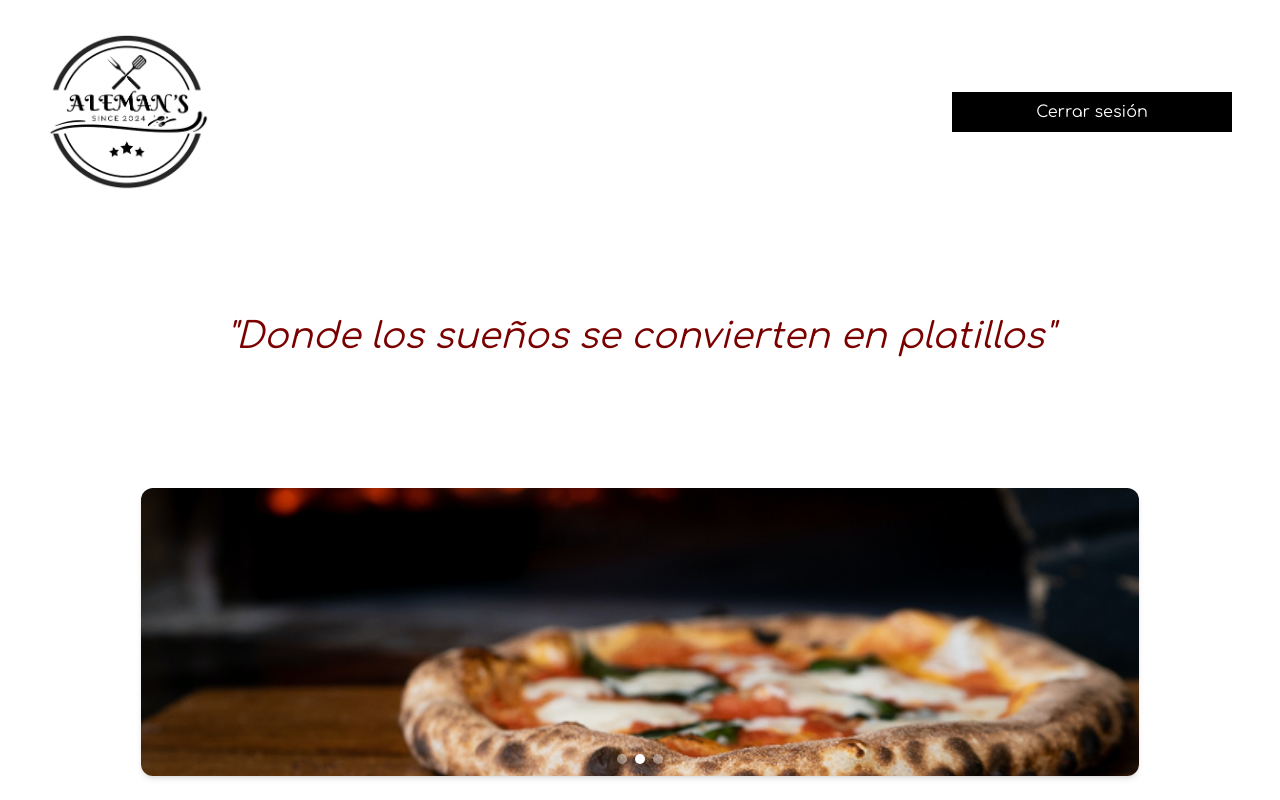
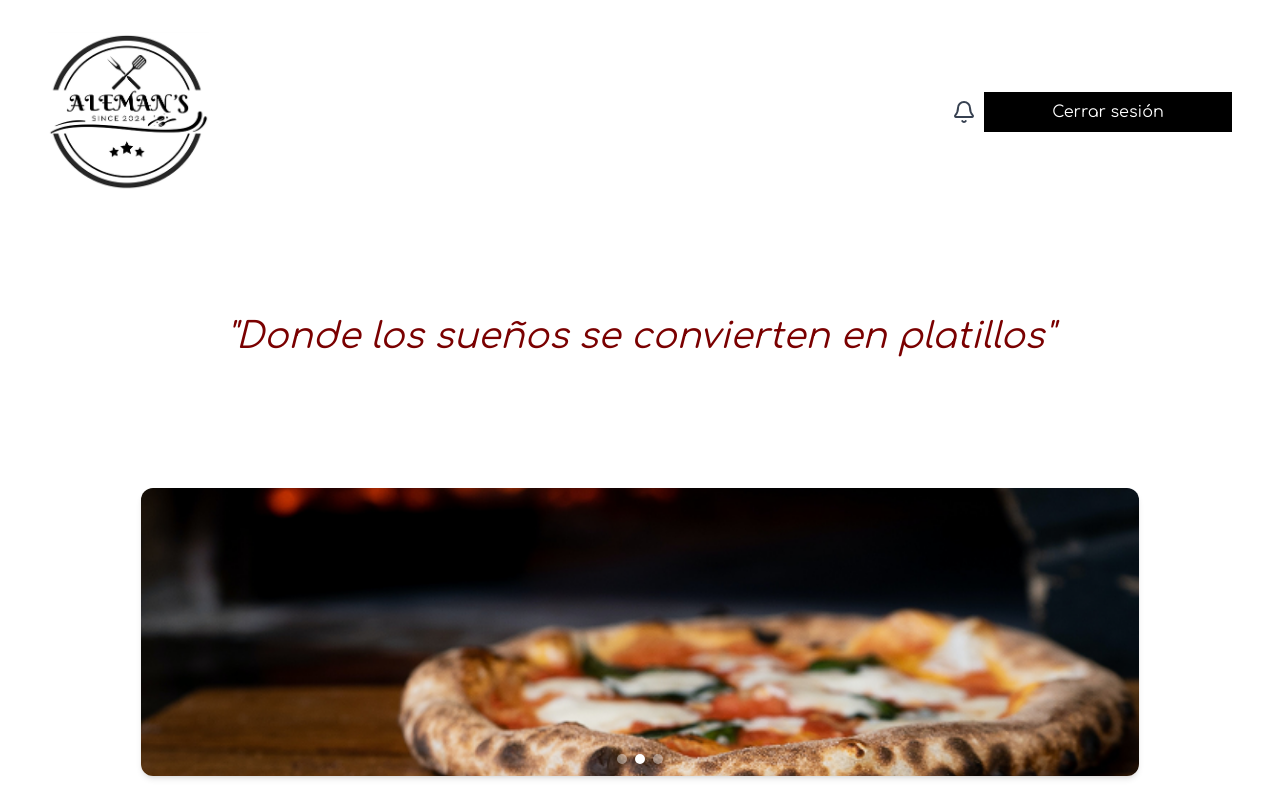
Before and after one commit to gastrobaralemans/frontend, a React (Vite) app: page / in a window 1280 px wide. Shown: the top 800 px of the page. Built offline with nearby package versions, Linux system fonts and the light colour scheme; sample sign-in values are in the browser's storage.

Commit message:
agregando norificaciones para las reservas

```diff
--- a/package.json
+++ b/package.json
@@ -15,6 +15,7 @@
     "@tailwindcss/vite": "^4.1.3",
     "axios": "^1.8.4",
     "flowbite": "^3.1.2",
+    "lucide-react": "^0.508.0",
     "react": "^19.0.0",
     "react-dom": "^19.0.0",
     "react-router-dom": "^7.5.0",
--- a/src/layouts/nav.jsx
+++ b/src/layouts/nav.jsx
@@ -1,7 +1,10 @@
-import React from "react";
+import React, { useState } from "react";
 import { Link, useNavigate } from "react-router-dom";
+import axios from "axios";
+import { Bell } from "lucide-react";
 import Button from "../components/auth/button";
-const Nav =() => {
+
+const Nav = () => {
     const token = localStorage.getItem("token");
     const nombre = localStorage.getItem("nombre");
     const navigate = useNavigate();
@@ -11,21 +14,87 @@ const Nav =() => {
         localStorage.removeItem("nombre");
         navigate("/login");
     };
-    return(
+
+    const [notis, setNotis] = useState([]);
+    const [mostrarModal, setMostrarModal] = useState(false);
+
+    const obtenerNotis = async () => {
+        const token = localStorage.getItem("token");
+        if (!token) return;
+
+        try {
+            const response = await axios.get("http://localhost:8080/api/reservas/notificaciones", {
+                headers: {
+                    Authorization: `Bearer ${token}`,
+                },
+            });
+            setNotis(response.data);
+            setMostrarModal(true);
+        } catch (error) {
+            console.error("Error cargando notificaciones", {
+                message: error.message,
+                name: error.name,
+                code: error.code,
+                config: error.config,
+                request: error.request,
+                response: error.response,
+            });
+
+        }
+    };
+
+    return (
         <>
             <nav className="flex items-center justify-between px-8 py-4">
-            <Link to="/"><img src="/public/logotipe.png" alt="logo" className="h-40" /></Link>
+                <Link to="/">
+                    <img src="/public/logotipe.png" alt="logo" className="h-40" />
+                </Link>
                 <div className="flex flex-items justify-center gap-2 w-72">
                     {!token ? (
                         <>
-                        <Button><Link to="/register">Crear cuenta</Link></Button>
-                        <Button><Link to="/login">Iniciar sesión</Link></Button>
+                            <Button>
+                                <Link to="/register">Crear cuenta</Link>
+                            </Button>
+                            <Button>
+                                <Link to="/login">Iniciar sesión</Link>
+                            </Button>
                         </>
                     ) : (
                         <>
                             <span className="text-lg font-semibold">{nombre}</span>
+                            <button onClick={obtenerNotis} className="relative">
+                                <Bell className="h-6 w-6 text-gray-700 hover:text-black" />
+                            </button>
                             <Button onClick={handleLogout}>Cerrar sesión</Button>
                         </>
+                    )}
+                    {mostrarModal && (
+                        <div className="fixed inset-0 bg-black bg-opacity-50 flex justify-center items-center z-50">
+                            <div className="bg-white p-6 rounded-lg shadow-lg w-96 max-h-[80vh] overflow-y-auto relative">
+                                <h2 className="text-xl font-bold mb-4">Notificaciones</h2>
+                                <button
+                                    onClick={() => setMostrarModal(false)}
+                                    className="absolute top-4 right-4 text-gray-500 hover:text-gray-700"
+                                >
+                                    ✖
+                                </button>
+                                {notis.length === 0 ? (
+                                    <p>No tienes notificaciones.</p>
+                                ) : (
+                                    <ul>
+                                        {notis.map((noti) => (
+                                            <li key={noti.id} className="border-b py-2">
+                                                <strong>{noti.titulo}</strong>
+                                                <p>{noti.mensaje}</p>
+                                                <span className="text-xs text-gray-500">
+                                                    {new Date(noti.fecha).toLocaleString()}
+                                                </span>
+                                            </li>
+                                        ))}
+                                    </ul>
+                                )}
+                            </div>
+                        </div>
                     )}
                 </div>
             </nav>
--- a/src/pages/admin/reservas.jsx
+++ b/src/pages/admin/reservas.jsx
@@ -62,6 +62,8 @@ const ReservasAdmin = () => {
             <tr>
               <th className="px-4 py-2">ID</th>
               <th className="px-4 py-2">Nombre</th>
+              <th className="px-4 py-2">Correo</th>
+              <th className="px-4 py-2">Número</th>
               <th className="px-4 py-2">Fecha para:</th>
               <th className="px-4 py-2">Hora</th>
               <th className="px-4 py-2">Cantidad</th>
@@ -80,6 +82,8 @@ const ReservasAdmin = () => {
                 <tr key={reserva.id} className="text-center border-b">
                   <td className="px-4 py-2">{reserva.id}</td>
                   <td className="px-4 py-2">{reserva.nombre}</td>
+                  <td className="px-4 py-2">{reserva.correo}</td>
+                  <td className="px-4 py-2">{reserva.numero}</td>
                   <td className="px-4 py-2">{fecha}</td>
                   <td className="px-4 py-2">{hora}</td>
                   <td className="px-4 py-2">{reserva.cantidad}</td>
--- a/src/pages/reserves/wedding.jsx
+++ b/src/pages/reserves/wedding.jsx
@@ -37,7 +37,7 @@ const Wedding = () => {
       cantidad,
       decoracion,
       comentarios,
-      tipoEvento: 'graduacion'
+      tipoEvento: 'wedding'
     };
     const token = localStorage.getItem('token');
     if (!token) {
```
Also changed, not shown: 1 other file (tests, documents, lock files or other folders). Lines whose indentation alone changed are shown as unchanged.
